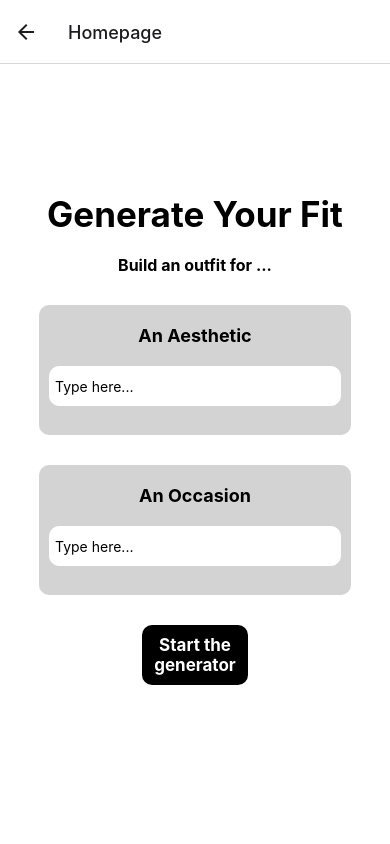
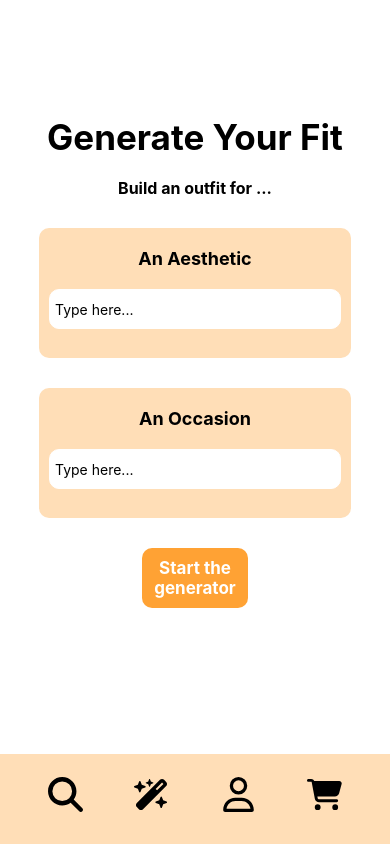
Before and after one commit to vivek12311/BT-Fashion, a React Native app: screen /Homepage in a window 390 px wide. Built offline with nearby package versions, Linux system fonts and the light colour scheme.

Commit message:
Generic commit message: "Update files and add new assets"

```diff
--- a/App.js
+++ b/App.js
@@ -6,14 +6,24 @@ import { createStackNavigator } from '@react-navigation/stack';
 import Login from './Frontend/Login';
 import Signup from './Frontend/Signup';
 import Welcome from './Frontend/Welcome';
-import Homepage from './Frontend/Homepage'; // Import the Homepage component
+import Homepage from './Frontend/Homepage';
+import { StatusBar } from 'react-native';
 
 const Stack = createStackNavigator();
 
 const App = () => {
   return (
     <NavigationContainer>
-      <Stack.Navigator>
+      <StatusBar barStyle="light-content" />
+      <Stack.Navigator
+        initialRouteName="ReFit"
+        screenOptions={{
+          transitionSpec: {
+            open: { animation: 'timing', config: { duration: 50 } },
+            close: { animation: 'timing', config: { duration: 50 } }},
+          headerShown: false,
+        }}
+      >
         <Stack.Screen name="ReFit" component={Login} />
         <Stack.Screen name="Signup" component={Signup} />
         <Stack.Screen name="Welcome" component={Welcome} />
--- a/Frontend/Homepage.js
+++ b/Frontend/Homepage.js
@@ -1,11 +1,18 @@
 import React, { useState } from 'react';
-import { View, Text, TextInput, StyleSheet, TouchableOpacity } from 'react-native';
+import { View, Text, TextInput, StyleSheet, TouchableOpacity  } from 'react-native';
 import { useNavigation } from '@react-navigation/native';
+import Search from '../assets/Search.js'
+import Cart from '../assets/Cart.js'
+import Wand from '../assets/Wand.js'
+import Profile from '../assets/Profile.js'
+
 
 const Homepage = () => {
   const navigation = useNavigation();
   const [aesthetic, setAesthetic] = useState('');
   const [occasion, setOccasion] = useState('');
+
+  var iconName = "archive";
 
   const navigateToWelcome = () => {
     navigation.navigate('Welcome');
@@ -13,6 +20,7 @@ const Homepage = () => {
 
   return (
     <View style={styles.container}>
+      <View style={styles.pageContent}>
         <Text style={styles.header}>Generate Your Fit</Text>
         <Text style={styles.description}>Build an outfit for ...</Text>
         <View style={styles.inputContainer}>
@@ -46,15 +54,46 @@ const Homepage = () => {
           </TouchableOpacity>
         </View>
       </View>
+
+
+
+      {/* Task bar at the bottom */}
+      <View style={styles.taskBar}>
+        <TouchableOpacity style={styles.taskBarItem}>
+          <View>
+            <Search height={35} width={35} color={'white'}/>
+          </View>
+        </TouchableOpacity>
+        <TouchableOpacity style={styles.taskBarItem}>
+          <View>
+            <Wand height={35} width={35}/>
+          </View>
+        </TouchableOpacity>
+        <TouchableOpacity style={styles.taskBarItem}>
+          <View>
+            <Profile height={35} width={35}/>
+          </View>
+        </TouchableOpacity>
+        <TouchableOpacity style={styles.taskBarItem}>
+          <View>
+            <Cart height={35} width={35} />
+          </View>
+        </TouchableOpacity>
+      </View>
+    </View>
   );
 };
+
 
 const styles = StyleSheet.create({
   container: {
     flex: 1,
+    backgroundColor: 'white',
+  },
+  pageContent: {
+    flex: 1,
     justifyContent: 'center',
     alignItems: 'center',
-    backgroundColor: 'white',
   },
   header: {
     fontSize: 35,
@@ -74,19 +113,19 @@ const styles = StyleSheet.create({
     width: '80%',
   },
   inputBox: {
-    backgroundColor: 'lightgray',
+    backgroundColor: '#FFDEB7',
     borderRadius: 10,
     paddingHorizontal: 10,
     paddingVertical: 10,
     marginBottom: 10,
     width: '100%',
-    height: 130
+    height: 130,
   },
   inputLabel: {
     fontSize: 18,
     marginTop: 10,
-    fontWeight: 'bold',
     textAlign: 'center',
+    fontWeight: 'bold'
   },
   inputField: {
     width: '100%',
@@ -102,7 +141,7 @@ const styles = StyleSheet.create({
     alignItems: 'center',
   },
   loginButton: {
-    backgroundColor: 'black',
+    backgroundColor: '#FFA234',
     borderRadius: 10,
     padding: 10,
     marginTop: 10,
@@ -115,6 +154,20 @@ const styles = StyleSheet.create({
     fontWeight: 'bold',
     fontSize: 17,
   },
+  taskBar: {
+    flexDirection: 'row',
+    justifyContent: 'space-between',
+    alignItems: 'center',
+    backgroundColor: '#FFDEB7',
+    padding: 38,
+    height: 90
+  },
+  taskBarItem: {
+    borderRadius: 20,
+    backgroundColor: 'transparent',
+    marginBottom: 10,
+    marginHorizontal: 10
+  },
 });
 
 export default Homepage;
--- a/Frontend/Login.js
+++ b/Frontend/Login.js
@@ -7,8 +7,8 @@ export default function Login() {
   const [username, setUsername] = useState('');
   const [password, setPassword] = useState('');
 
-  const naviagteToWelcome = () => {
-    navigation.navigate('Welcome');
+  const navigateToWelcome = () => {
+    navigation.replace('Welcome');
   };
 
   const navigateToSignup = () => {
@@ -37,7 +37,7 @@ export default function Login() {
         <View style={styles.buttonAndMessageContainer}>
           <TouchableOpacity
             style={styles.loginButton}
-            onPress={naviagteToWelcome}
+            onPress={navigateToWelcome}
           >
             <Text style={styles.buttonText}>Log In</Text>
           </TouchableOpacity>
@@ -53,12 +53,13 @@ export default function Login() {
   );
 }
 
+
 const styles = StyleSheet.create({
   container: {
     flex: 1,
     alignItems: 'center',
     justifyContent: 'center',
-    backgroundColor: 'white', // Set the background color to white
+    backgroundColor: 'white',
   },
   loginname: {
     width: '80%',
@@ -72,7 +73,7 @@ const styles = StyleSheet.create({
     marginLeft: 30
   },
   inputContainer: {
-    alignItems: 'center', // Center-align the input boxes
+    alignItems: 'center',
   },
   input: {
     width: '80%',
@@ -82,17 +83,17 @@ const styles = StyleSheet.create({
     marginVertical: 5,
     padding: 5,
     borderRadius: 10,
-    backgroundColor: 'lightgray', // Set the input box background color to grey
+    backgroundColor: '#FFDEB7',
   },
   buttonAndMessageContainer: {
     alignItems: 'center',
   },
   loginButton: {
-    backgroundColor: 'black',
+    backgroundColor: '#FFA234',
     borderRadius: 10,
     padding: 10,
     marginTop: 10,
-    width: '60%',
+    width: '80%%',
   },
   buttonText: {
     color: 'white',
--- a/Frontend/Signup.js
+++ b/Frontend/Signup.js
@@ -72,13 +72,13 @@ const styles = StyleSheet.create({
     marginVertical: 5,
     padding: 5,
     borderRadius: 10,
-    backgroundColor: 'lightgray',
+    backgroundColor: '#FFDEB7',
   },
   buttonAndMessageContainer: {
     alignItems: 'center',
   },
   loginButton: {
-    backgroundColor: 'black',
+    backgroundColor: '#FFA234',
     borderRadius: 10,
     padding: 10,
     marginTop: 10,
--- a/Frontend/Welcome.js
+++ b/Frontend/Welcome.js
@@ -6,7 +6,7 @@ export default function Welcome() {
   const navigation = useNavigation();
 
   const navigateToHomepage = () => {
-    navigation.navigate('Homepage');
+    navigation.replace('Homepage');
   };
 
   return (
@@ -29,20 +29,18 @@ export default function Welcome() {
   );
 }
 
-// ... (rest of the styles)
-
-
 
 const styles = StyleSheet.create({
   container: {
     flex: 1,
     alignItems: 'center',
     justifyContent: 'center',
-    backgroundColor: 'white'
+    backgroundColor: '#FFA234'
   },
   title: {
     fontSize: 24,
     fontWeight: 'bold',
+    color: 'white'
   },
   circleContainer: {
     width: 120,
@@ -60,15 +58,17 @@ const styles = StyleSheet.create({
   message: {
     fontSize: 25,
     fontWeight: 'bold',
+    color: 'white'
   },
   username: {
     fontSize: 25,
     fontWeight: 'bold',
     marginTop: 1,
-    marginBottom: 5
+    marginBottom: 5,
+    color: 'white'
   },
   nextButton: {
-    backgroundColor: 'black', // Use the same styling as the "Login" button
+    backgroundColor: 'white', // Use the same styling as the "Login" button
     borderRadius: 10,
     padding: 10,
     marginTop: 10,
@@ -76,7 +76,7 @@ const styles = StyleSheet.create({
     marginBottom: 100
   },
   buttonText: {
-    color: 'white',
+    color: '#FFA234',
     textAlign: 'center',
     fontWeight: 'bold',
     fontSize: 17
--- /dev/null
+++ b/assets/Cart.js
@@ -0,0 +1,8 @@
+import * as React from "react"
+import Svg, { Path } from "react-native-svg"
+const Carticon = (props) => (
+  <Svg xmlns="http://www.w3.org/2000/svg" viewBox="0 0 576 512" {...props}>
+    <Path d="M0 24C0 10.7 10.7 0 24 0h45.5c22 0 41.5 12.8 50.6 32h411c26.3 0 45.5 25 38.6 50.4l-41 152.3c-8.5 31.4-37 53.3-69.5 53.3H170.7l5.4 28.5c2.2 11.3 12.1 19.5 23.6 19.5H488c13.3 0 24 10.7 24 24s-10.7 24-24 24H199.7c-34.6 0-64.3-24.6-70.7-58.5l-51.6-271c-.7-3.8-4-6.5-7.9-6.5H24C10.7 48 0 37.3 0 24zm128 440a48 48 0 1 1 96 0 48 48 0 1 1-96 0zm336-48a48 48 0 1 1 0 96 48 48 0 1 1 0-96z" />
+  </Svg>
+)
+export default Carticon
--- /dev/null
+++ b/assets/Profile.js
@@ -0,0 +1,13 @@
+import * as React from "react"
+import Svg, { Path } from "react-native-svg"
+const SvgComponent = (props) => (
+  <Svg
+    xmlns="http://www.w3.org/2000/svg"
+    height="1em"
+    viewBox="0 0 448 512"
+    {...props}
+  >
+    <Path d="M304 128a80 80 0 1 0-160 0 80 80 0 1 0 160 0zm-208 0a128 128 0 1 1 256 0 128 128 0 1 1-256 0zM49.3 464h349.4c-8.9-63.3-63.3-112-129-112h-91.4c-65.7 0-120.1 48.7-129 112zM0 482.3C0 383.8 79.8 304 178.3 304h91.4c98.5 0 178.3 79.8 178.3 178.3 0 16.4-13.3 29.7-29.7 29.7H29.7C13.3 512 0 498.7 0 482.3z" />
+  </Svg>
+)
+export default SvgComponent
--- /dev/null
+++ b/assets/Search.js
@@ -0,0 +1,13 @@
+import * as React from "react"
+import Svg, { Path } from "react-native-svg"
+const SvgComponent = (props) => (
+  <Svg
+    xmlns="http://www.w3.org/2000/svg"
+    height="1em"
+    viewBox="0 0 512 512"
+    {...props}
+  >
+    <Path d="M416 208c0 45.9-14.9 88.3-40 122.7l126.6 126.7c12.5 12.5 12.5 32.8 0 45.3s-32.8 12.5-45.3 0L330.7 376c-34.4 25.2-76.8 40-122.7 40C93.1 416 0 322.9 0 208S93.1 0 208 0s208 93.1 208 208zM208 352a144 144 0 1 0 0-288 144 144 0 1 0 0 288z" />
+  </Svg>
+)
+export default SvgComponent
--- /dev/null
+++ b/assets/Wand.js
@@ -0,0 +1,13 @@
+import * as React from "react"
+import Svg, { Path } from "react-native-svg"
+const SvgComponent = (props) => (
+  <Svg
+    xmlns="http://www.w3.org/2000/svg"
+    height="1em"
+    viewBox="0 0 576 512"
+    {...props}
+  >
+    <Path d="M234.7 42.7 197 56.8c-3 1.1-5 4-5 7.2s2 6.1 5 7.2l37.7 14.1 14.1 37.7c1.1 3 4 5 7.2 5s6.1-2 7.2-5l14.1-37.7L315 71.2c3-1.1 5-4 5-7.2s-2-6.1-5-7.2l-37.7-14.1L263.2 5c-1.1-3-4-5-7.2-5s-6.1 2-7.2 5l-14.1 37.7zM46.1 395.4c-18.7 18.7-18.7 49.1 0 67.9l34.6 34.6c18.7 18.7 49.1 18.7 67.9 0l381.3-381.4c18.7-18.7 18.7-49.1 0-67.9l-34.6-34.5c-18.7-18.7-49.1-18.7-67.9 0L46.1 395.4zM484.6 82.6l-105 105-23.3-23.3 105-105 23.3 23.3zM7.5 117.2C3 118.9 0 123.2 0 128s3 9.1 7.5 10.8L64 160l21.2 56.5c1.7 4.5 6 7.5 10.8 7.5s9.1-3 10.8-7.5L128 160l56.5-21.2c4.5-1.7 7.5-6 7.5-10.8s-3-9.1-7.5-10.8L128 96l-21.2-56.5c-1.7-4.5-6-7.5-10.8-7.5s-9.1 3-10.8 7.5L64 96 7.5 117.2zm352 256c-4.5 1.7-7.5 6-7.5 10.8s3 9.1 7.5 10.8L416 416l21.2 56.5c1.7 4.5 6 7.5 10.8 7.5s9.1-3 10.8-7.5L480 416l56.5-21.2c4.5-1.7 7.5-6 7.5-10.8s-3-9.1-7.5-10.8L480 352l-21.2-56.5c-1.7-4.5-6-7.5-10.8-7.5s-9.1 3-10.8 7.5L416 352l-56.5 21.2z" />
+  </Svg>
+)
+export default SvgComponent
--- a/package.json
+++ b/package.json
@@ -9,17 +9,21 @@
     "web": "expo start --web"
   },
   "dependencies": {
+    "@expo/vector-icons": "^13.0.0",
     "@react-navigation/native": "^6.1.9",
     "@react-navigation/stack": "^6.3.20",
     "expo": "~49.0.13",
     "expo-status-bar": "~1.6.0",
     "firebase": "^10.5.0",
+    "font-awesome": "^4.7.0",
     "react": "18.2.0",
     "react-native": "0.72.6",
     "react-native-gesture-handler": "~2.12.0",
     "react-native-reanimated": "~3.3.0",
     "react-native-safe-area-context": "^4.6.3",
-    "react-native-screens": "~3.22.0"
+    "react-native-screens": "~3.22.0",
+    "react-native-svg": "^13.14.0",
+    "react-native-vector-icons": "^10.0.2"
   },
   "devDependencies": {
     "@babel/core": "^7.20.0"
```
Also changed, not shown: Frontend/Userprofile.js (added), 1 other file (tests, documents, lock files or other folders). Lines whose indentation alone changed are shown as unchanged.
